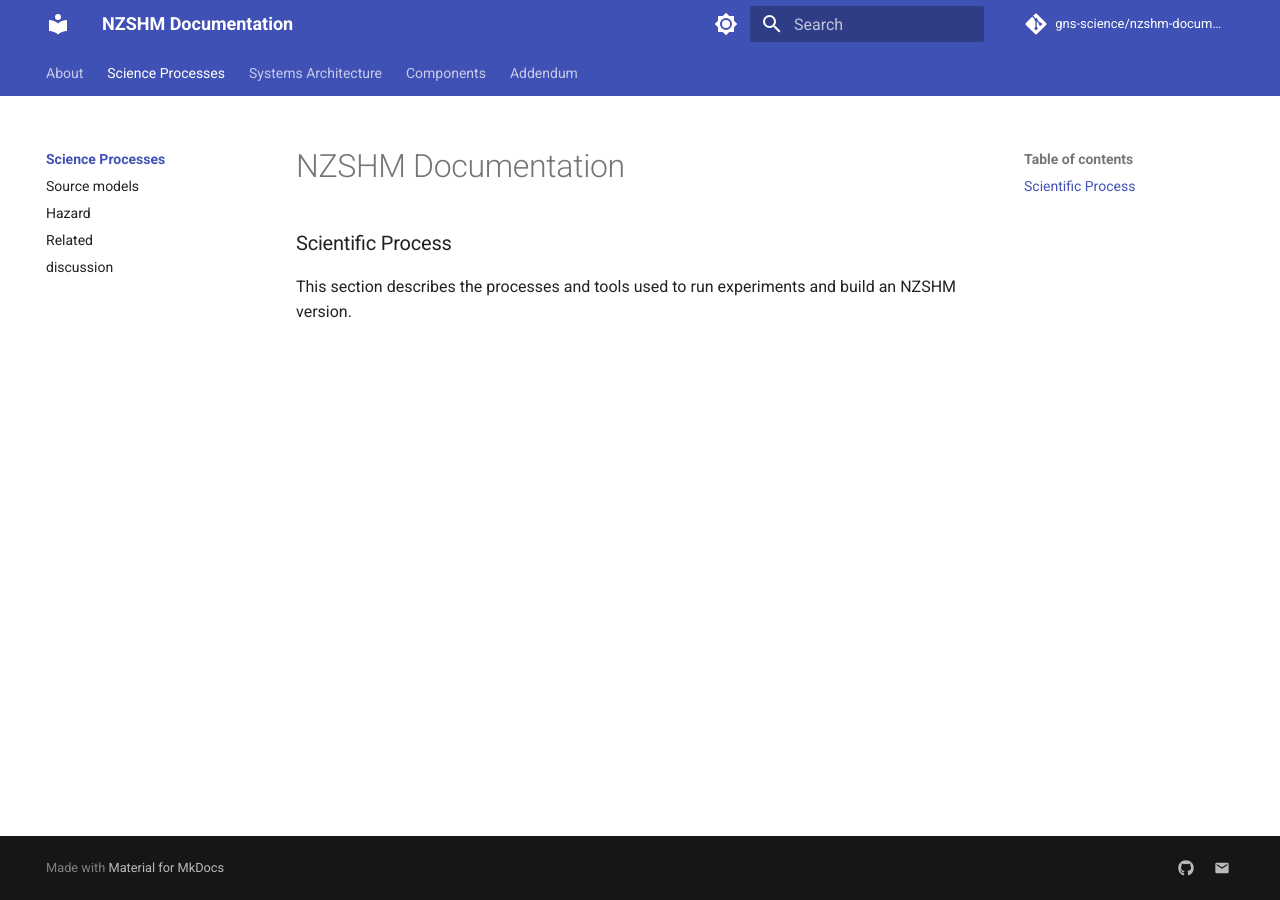
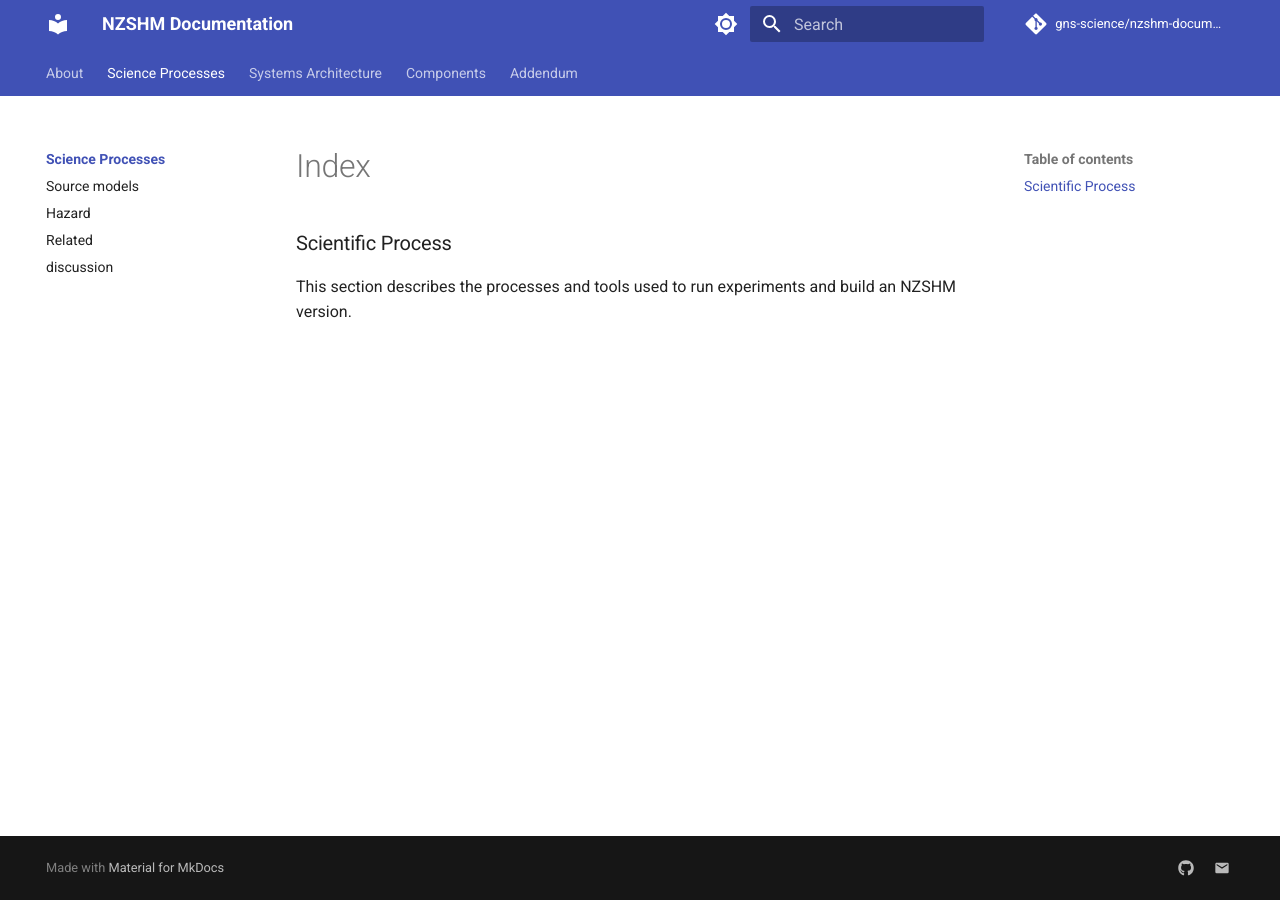
Before and after one commit to GNS-Science/nzshm-documentation, an MkDocs documentation site: the page built from docs/science_process/index.md, in a window 1280 px wide. Built offline with MkDocs 1.6.1 and Material for MkDocs 9.7.7, drawn with Linux system fonts in a browser that asks for light colours; comment, search, counter and statistics services are not loaded.

Commit message:
simplify index entries

```diff
--- a/mkdocs.yml
+++ b/mkdocs.yml
@@ -6,14 +6,14 @@ repo_name: gns-science/nzshm-documentation
 nav:
   - About: index.md
   - Science Processes:
-      - "": science_process/index.md
+      - science_process/index.md
       - Source models: science_process/source_models.md
       - Hazard: science_process/hazard.md
       - Related: science_process/related.md
       - discussion: science_process/discussion.md
 
   - Systems Architecture:
-      - "": architecture/index.md
+      - architecture/index.md
       - Web API services: architecture/services.md
       - Common Infrastructure: architecture/common_infrastructure.md
       - Data Management Plan:
@@ -27,9 +27,9 @@ nav:
         - Responsibilities and Resources: architecture/data_mgmnt_plan/7_responsibilities_and_resources.md
 
   - Components:
-      - "": components/index.md
+      - components/index.md
       - Kororaa:
-        - "": components/kororaa/index.md
+        - components/kororaa/index.md
         - API deployment: components/kororaa/aws_api_deployment.md
         - APP deployment: components/kororaa/aws_app_deployment.md
       - nshm-kororaa-api: components/nshm_kororaa_apigw.md
```
